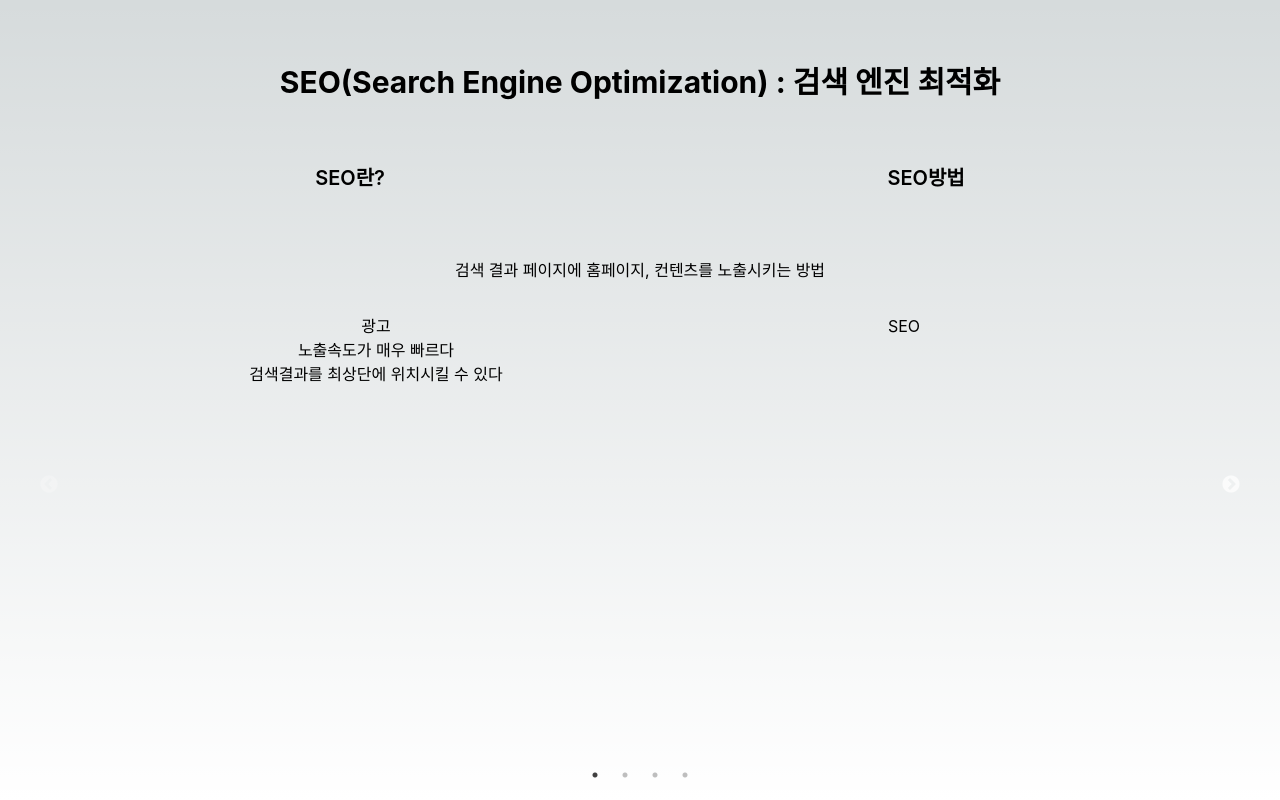
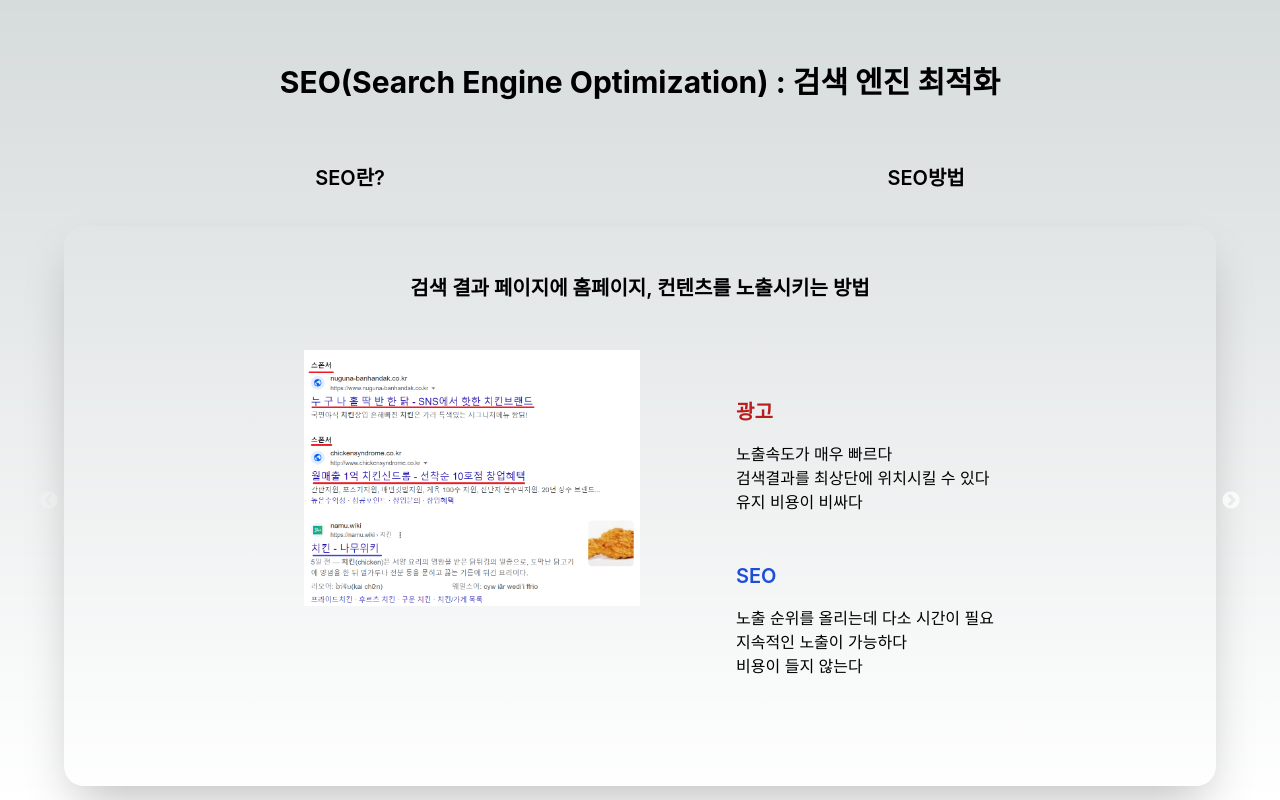
Before and after one commit to SeongSilver/Test_Next, a Next.js app in the folder test_next/: page /routingTest1/routingTest2/SEOExplanation in a window 1280 px wide. Built offline with nearby package versions, Linux system fonts and the light colour scheme; a web font is replaced by a local one.

Commit message:
Feat 공통 SlideContainer 만들고 4개 컴포넌트 수정

```diff
--- a/test_next/components/Next.js/NextJS.tsx
+++ b/test_next/components/Next.js/NextJS.tsx
@@ -1,25 +1,13 @@
 import React from 'react';
-import Slider from 'react-slick';
-import 'slick-carousel/slick/slick.css';
-import 'slick-carousel/slick/slick-theme.css';
+import SliderContainer from '../common/SliderContainer';
 
 function NextJS() {
-  const settings = {
-    dots: true,
-    infinite: true,
-    speed: 500,
-    slidesToShow: 1,
-    slidesToScroll: 1,
-  };
-
   return (
-    <div className="w-full h-[65vh] bg-slate-400">
-      <Slider {...settings}>
-        <div className="slider text-2xl">Next.js?</div>
-        <div className="slider"> 22222 </div>
-        <div className="slider">44</div>
-      </Slider>
-    </div>
+    <SliderContainer>
+      <div className="slider text-2xl">Next.js?</div>
+      <div className="slider"> 22222 </div>
+      <div className="slider">44</div>
+    </SliderContainer>
   );
 }
 
--- a/test_next/components/Next.js/NextJS13.tsx
+++ b/test_next/components/Next.js/NextJS13.tsx
@@ -1,24 +1,13 @@
 import React from 'react';
-import Slider from 'react-slick';
-import 'slick-carousel/slick/slick.css';
-import 'slick-carousel/slick/slick-theme.css';
+import SliderContainer from '../common/SliderContainer';
 
 function NextJS13() {
-  const settings = {
-    dots: true,
-    infinite: true,
-    speed: 500,
-    slidesToShow: 1,
-    slidesToScroll: 1,
-  };
-
   return (
-    <div className="w-full h-[65vh]">
-      <Slider {...settings}>
-        <div className="slider text-2xl">업데이트 내용</div>
-        <div className="slider">출처</div>
-      </Slider>
-    </div>
+    <SliderContainer>
+      <div className="slider text-2xl">업데이트 내용</div>
+      <div className="slider"> 22222 </div>
+      <div className="slider">출처</div>
+    </SliderContainer>
   );
 }
 
--- a/test_next/components/SEO/SEOIntroduce.tsx
+++ b/test_next/components/SEO/SEOIntroduce.tsx
@@ -3,10 +3,11 @@ import Slider from 'react-slick';
 import 'slick-carousel/slick/slick.css';
 import 'slick-carousel/slick/slick-theme.css';
 import Image from 'next/image';
+import SliderContainer from '../common/SliderContainer';
 
 function SEOIntroduce() {
   const settings = {
-    dots: true,
+    // dots: true,
     infinite: false,
     speed: 500,
     slidesToShow: 1,
@@ -14,23 +15,48 @@ function SEOIntroduce() {
   };
 
   return (
-    <div className="w-full h-[70vh]">
-      <Slider {...settings}>
+    <SliderContainer>
       <div className="slider">
-          <div className="text-center">
-            <h1 className="mb-8">
+        <div>
+          <h1 className="mb-12 text-xl font-semibold text-center">
             검색 결과 페이지에 홈페이지, 컨텐츠를 노출시키는 방법
           </h1>
-            <div className="flex mb-6">
+          <div className="flex mb-12">
+            <div className="w-1/2 pl-48">
+              <Image
+                src="/image/SEO/chickensearch.png"
+                alt="googlesearch"
+                width={500}
+                height={1000}
+              />
+            </div>
             <div className="w-1/2">
+              <section className="m-12 pl-12">
+                <h1 className="text-xl font-semibold mb-4 text-red-700">
                   광고
+                </h1>
                 <ul>
                   <li>노출속도가 매우 빠르다</li>
                   <li>검색결과를 최상단에 위치시킬 수 있다</li>
+                  <li>유지 비용이 비싸다</li>
                 </ul>
+              </section>
+              <section className="m-12 pl-12">
+                <h1 className="text-xl font-semibold mb-4 text-blue-700">
+                  SEO
+                </h1>
+                <ul>
+                  <li>노출 순위를 올리는데 다소 시간이 필요</li>
+                  <li>지속적인 노출이 가능하다</li>
+                  <li>비용이 들지 않는다</li>
+                </ul>
+              </section>
             </div>
-              <div className="w-1/2">SEO</div>
           </div>
+          <p className="mt-4 text-xl text-center">
+            검색결과에서 광고를 클릭하는 비율은 최대 3%에 불과하다.&emsp;-Google
+            Ads-
+          </p>
         </div>
       </div>
       <div className="slider">
@@ -39,7 +65,12 @@ function SEOIntroduce() {
             자사의 홈페이지 혹은 콘텐츠를 검색 결과의 상단에 위치시키는 작업
           </p>
           <br />
-            <Image src="/SEO/seo.png" alt="SEO 설명" width={720} height={540} />
+          <Image
+            src="/image/SEO/seo.png"
+            alt="SEO 설명"
+            width={720}
+            height={540}
+          />
           <br />
           <p>
             검색 결과에서 얼마나 노출이 잘 되느냐의 문제는 마케팅으로 이어진다
@@ -49,30 +80,10 @@ function SEOIntroduce() {
             검색 순위 랭킹 올리기
           </p>
         </div>
-          {/* <div className="flex justify-center items-center">
-            <div className="w-1/2 p-8">
-              <h1>SEO란?</h1>
-              <p>
-                S : 검색자(유저)의 의도를 이해하고 이에 충실히 맞춰 웹 페이지의
-                콘텐츠를 제작하고, 이 페이지가 검색 결과 페이지에서 잘 노출
-                되도록 웹페이지의 태그와 링크 구조를 개선하여 자연 유입 트래픽을
-                늘리는 방법론
-              </p>
-            </div>
-            <div className="w-1/2 p-8 ">
-              <Image
-                src="/SEO/seo.png"
-                alt="SEO 설명"
-                width={720}
-                height={540}
-              />
-            </div>
-          </div> */}
       </div>
       <div className="slider">33</div>
       <div className="slider">출처</div>
-      </Slider>
-    </div>
+    </SliderContainer>
   );
 }
 
--- a/test_next/components/SEO/SEOManual.tsx
+++ b/test_next/components/SEO/SEOManual.tsx
@@ -1,23 +1,13 @@
 import React from 'react';
-import Slider from 'react-slick';
-import 'slick-carousel/slick/slick.css';
-import 'slick-carousel/slick/slick-theme.css';
+import SliderContainer from '../common/SliderContainer';
 
 function SEOManual() {
-  const settings = {
-    dots: true,
-    infinite: true,
-    speed: 500,
-    slidesToShow: 1,
-    slidesToScroll: 1,
-  };
-
   return (
     <div>
-      <Slider {...settings}>
+      <SliderContainer>
         <div className="slider text-2xl">메뉴얼인디</div>
         <div className="slider">출처</div>
-      </Slider>
+      </SliderContainer>
     </div>
   );
 }
--- /dev/null
+++ b/test_next/components/common/SliderContainer.tsx
@@ -0,0 +1,20 @@
+import React from 'react';
+import Slider from 'react-slick';
+import 'slick-carousel/slick/slick.css';
+import 'slick-carousel/slick/slick-theme.css';
+
+export default function SliderContainer(props: React.PropsWithChildren) {
+  const settings = {
+    // dots: true,
+    infinite: false,
+    speed: 500,
+    slidesToShow: 1,
+    slidesToScroll: 1,
+  };
+
+  return (
+    <div className="w-full h-[70vh] mt-8 shadow-2xl rounded-[20px]">
+      <Slider {...settings}>{props.children}</Slider>
+    </div>
+  );
+}
--- a/test_next/pages/routingTest3/NextExplanation.tsx
+++ b/test_next/pages/routingTest3/NextExplanation.tsx
@@ -14,7 +14,7 @@ function NextExplain() {
 
   return (
     <div className="w-[100vw] h-[100vh] p-16">
-      <header className="w-full text-3xl font-bold">Next.js</header>
+      <header className="w-full text-3xl font-bold text-center">Next.js</header>
       <div className="mt-16 flex w-full justify-evenly">
         <span className="categoryBtn " onClick={changeNext}>
           Next.js
@@ -24,7 +24,7 @@ function NextExplain() {
           Next.js v.13 업데이트
         </span>
       </div>
-      <main className="mt-4 p-8">
+      <main className="mt-4">
         {category === 'next' ? <NextJS /> : <NextJS13 />}
       </main>
     </div>
--- a/test_next/tailwind.config.js
+++ b/test_next/tailwind.config.js
@@ -13,7 +13,7 @@ module.exports = {
           'conic-gradient(from 180deg at 50% 50%, var(--tw-gradient-stops))',
       },
       boxShadow: {
-        op: '0 0 60px -30px rgba(0, 0, 0, 0.3)',
+        op: '10px 10px 10px rgba(0, 0, 0, 0.3)',
       },
     },
   },
```
Also changed, not shown: test_next/public/image/SEO/chickensearch.png (added), test_next/public/image/SEO/seo.png (renamed from test_next/public/SEO/seo.png). Lines whose indentation alone changed are shown as unchanged.
